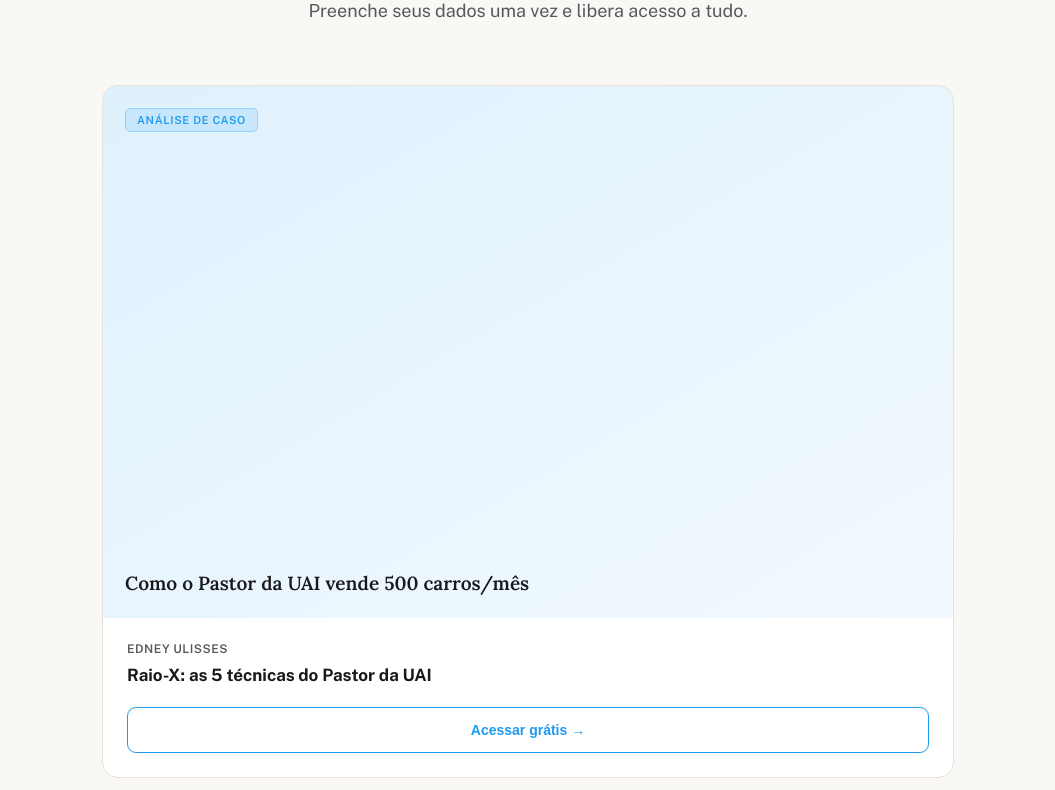
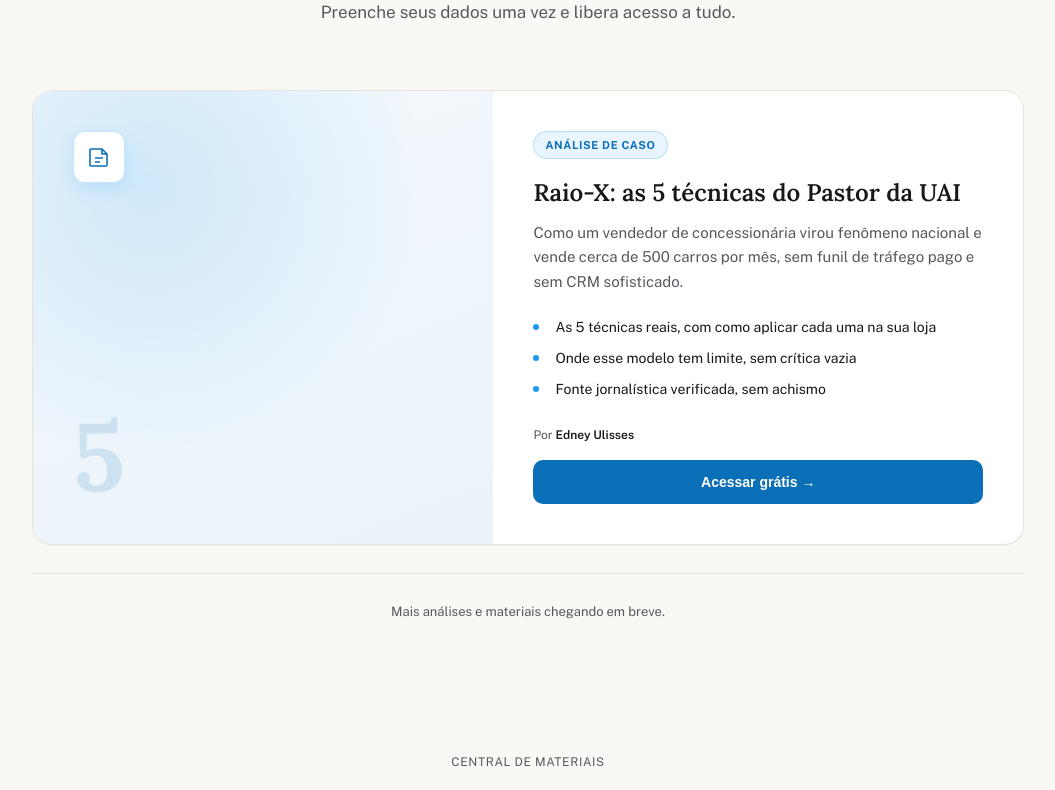
Before and after one commit to gridlabs002/centraldemateriais, a plain HTML site: page index.html in a window 1280 px wide. Shown: the part 200-990 px from the top of the page, without its empty margins (112-1167 px from the left). Drawn offline with nearby package versions, Linux system fonts and the light colour scheme.

Commit message:
Melhora visual do hub e ajusta contraste
Hero mais enxuto, material em destaque com card assimetrico em vez de
grid vazio com 1 item, nota "mais em breve" pra nao parecer quebrado.
Corrige contraste do azul (3:1 -> 5.3:1 com --accent-ink) em botoes e
textos, mantendo o azul claro so pra elementos decorativos.

```diff
--- a/index.html
+++ b/index.html
@@ -13,148 +13,225 @@
     --card: #FFFFFF;
     --ink: #17181A;
     --ink-soft: #55585E;
-    --accent: #1D9BF0;
+    --accent: #1D9BF0;       /* decorativo: ícones, tags, bordas, focus */
+    --accent-ink: #0B6FB8;   /* texto/botão sobre claro, AA (5.3:1) */
     --line: #E7E3DA;
+    --radius: 16px;
   }
   * { margin: 0; padding: 0; box-sizing: border-box; }
+  html { -webkit-font-smoothing: antialiased; }
   body {
     background: var(--bg);
     color: var(--ink);
     font-family: 'Public Sans', sans-serif;
+    line-height: 1.5;
   }
-  .hero {
-    max-width: 900px;
-    margin: 0 auto;
-    padding: 90px 24px 50px;
-    text-align: center;
-  }
+
+  .wrap { max-width: 1040px; margin: 0 auto; padding: 0 24px; }
+
+  /* HERO */
+  .hero { padding: 88px 24px 64px; }
+  .hero-inner { max-width: 640px; margin: 0 auto; text-align: center; }
   .hero .tag {
-    font-size: 13px;
+    display: inline-block;
+    font-size: 12px;
     letter-spacing: 0.08em;
     text-transform: uppercase;
-    color: var(--accent);
-    font-weight: 600;
-    margin-bottom: 18px;
+    color: var(--accent-ink);
+    font-weight: 700;
+    margin-bottom: 20px;
   }
   .hero h1 {
     font-family: 'Lora', serif;
     font-weight: 700;
-    font-size: clamp(34px, 5vw, 48px);
+    font-size: clamp(32px, 4.6vw, 44px);
     line-height: 1.2;
     margin-bottom: 16px;
     letter-spacing: -0.01em;
   }
   .hero p {
-    font-size: 18px;
+    font-size: 17px;
     color: var(--ink-soft);
-    max-width: 46ch;
+    max-width: 44ch;
     margin: 0 auto;
     line-height: 1.6;
   }
-  .grid {
-    max-width: 900px;
-    margin: 0 auto;
-    padding: 10px 24px 100px;
-    display: grid;
-    grid-template-columns: repeat(auto-fit, minmax(280px, 1fr));
-    gap: 24px;
+
+  /* MATERIAL EM DESTAQUE */
+  .featured {
+    max-width: 1040px;
+    margin: 0 auto 28px;
+    padding: 0 24px;
   }
-  .mat {
+  .featured-card {
     background: var(--card);
     border: 1px solid var(--line);
-    border-radius: 16px;
+    border-radius: 20px;
+    display: grid;
+    grid-template-columns: 1fr 1.15fr;
     overflow: hidden;
-    display: flex;
-    flex-direction: column;
-    transition: transform .25s ease, box-shadow .25s ease;
+    box-shadow: 0 1px 2px rgba(23,24,26,0.04);
+    transition: box-shadow .25s ease, transform .25s ease;
   }
-  .mat:hover { transform: translateY(-3px); box-shadow: 0 12px 28px rgba(23,24,26,0.08); }
-  .mat-cover {
-    aspect-ratio: 16/10;
-    background: linear-gradient(150deg, rgba(29,155,240,0.14), rgba(29,155,240,0.06));
+  .featured-card:hover { box-shadow: 0 16px 36px rgba(23,24,26,0.09); transform: translateY(-2px); }
+  .featured-visual {
+    position: relative;
+    background:
+      radial-gradient(circle at 25% 20%, rgba(29,155,240,0.16), transparent 55%),
+      linear-gradient(160deg, #F3F8FC, #EAF3FA);
+    padding: 40px;
     display: flex;
     flex-direction: column;
     justify-content: space-between;
-    padding: 22px;
+    min-height: 280px;
   }
-  .mat-type {
+  .featured-visual .icon {
+    width: 52px;
+    height: 52px;
+    border-radius: 12px;
+    background: #fff;
+    border: 1px solid rgba(29,155,240,0.25);
+    display: flex;
+    align-items: center;
+    justify-content: center;
+    box-shadow: 0 6px 16px rgba(29,155,240,0.14);
+  }
+  .featured-visual .icon svg { width: 24px; height: 24px; stroke: var(--accent-ink); fill: none; stroke-width: 1.6; }
+  .featured-visual .numeral {
+    font-family: 'Lora', serif;
+    font-weight: 700;
+    font-size: 96px;
+    line-height: 1;
+    color: rgba(11,111,184,0.14);
+  }
+  .featured-body {
+    padding: 40px;
+    display: flex;
+    flex-direction: column;
+  }
+  .featured-type {
+    display: inline-flex;
     align-self: flex-start;
     font-size: 11px;
     letter-spacing: 0.06em;
     text-transform: uppercase;
-    color: var(--accent);
-    background: rgba(29,155,240,0.12);
-    border: 1px solid rgba(29,155,240,0.28);
+    color: var(--accent-ink);
+    background: rgba(29,155,240,0.10);
+    border: 1px solid rgba(29,155,240,0.24);
     padding: 5px 11px;
-    border-radius: 5px;
-    font-weight: 600;
+    border-radius: 999px;
+    font-weight: 700;
+    margin-bottom: 18px;
   }
-  .mat-cover-title {
+  .featured-body h2 {
     font-family: 'Lora', serif;
     font-weight: 600;
-    font-size: 19px;
+    font-size: 24px;
     line-height: 1.3;
+    margin-bottom: 12px;
+  }
+  .featured-body > p {
+    font-size: 15px;
+    color: var(--ink-soft);
+    line-height: 1.65;
+    margin-bottom: 22px;
+  }
+  .featured-highlights {
+    list-style: none;
+    margin-bottom: 26px;
+    display: flex;
+    flex-direction: column;
+    gap: 10px;
+  }
+  .featured-highlights li {
+    font-size: 14px;
     color: var(--ink);
+    padding-left: 22px;
+    position: relative;
   }
-  .mat-body { padding: 24px; flex: 1; display: flex; flex-direction: column; }
-  .mat-marca {
+  .featured-highlights li::before {
+    content: "";
+    position: absolute;
+    left: 0;
+    top: 7px;
+    width: 6px;
+    height: 6px;
+    border-radius: 50%;
+    background: var(--accent);
+  }
+  .featured-marca {
     font-size: 12px;
-    letter-spacing: 0.04em;
-    text-transform: uppercase;
     color: var(--ink-soft);
-    font-weight: 600;
-    margin-bottom: 8px;
+    margin-top: auto;
+    margin-bottom: 16px;
   }
-  .mat-body h3 { font-size: 17px; line-height: 1.35; margin-bottom: 20px; }
+  .featured-marca strong { color: var(--ink); font-weight: 600; }
+
   .btn {
     display: inline-flex;
     align-items: center;
     justify-content: center;
     gap: 8px;
-    padding: 14px 20px;
-    border-radius: 9px;
+    padding: 14px 22px;
+    border-radius: 10px;
     font-size: 14px;
-    font-weight: 600;
+    font-weight: 700;
     text-decoration: none;
     cursor: pointer;
-    border: 1px solid var(--accent);
-    color: var(--accent);
-    background: transparent;
-    width: 100%;
-    margin-top: auto;
-    transition: background .2s;
+    border: none;
+    color: #fff;
+    background: var(--accent-ink);
+    transition: background .2s, transform .15s;
   }
-  .btn:hover { background: rgba(29,155,240,0.08); }
+  .btn:hover { background: #095a97; }
+  .btn:active { transform: scale(0.98); }
+
+  /* NOTA DE EM BREVE */
+  .em-breve {
+    max-width: 1040px;
+    margin: 8px auto 100px;
+    padding: 0 24px;
+  }
+  .em-breve p {
+    text-align: center;
+    font-size: 13px;
+    color: var(--ink-soft);
+    border-top: 1px solid var(--line);
+    padding-top: 28px;
+  }
 
   footer {
-    padding: 40px 24px 60px;
+    padding: 32px 24px 56px;
     text-align: center;
-    border-top: 1px solid var(--line);
   }
   footer p {
     font-size: 12px;
-    letter-spacing: 0.06em;
+    letter-spacing: 0.05em;
     text-transform: uppercase;
     color: var(--ink-soft);
+  }
+
+  @media (max-width: 720px) {
+    .featured-card { grid-template-columns: 1fr; }
+    .featured-visual { min-height: 160px; }
   }
 
   /* GATE MODAL */
   .gate-overlay { position: fixed; inset: 0; background: rgba(23,24,26,0.55); backdrop-filter: blur(4px); display: flex; align-items: center; justify-content: center; z-index: 999; opacity: 0; pointer-events: none; transition: opacity .2s; padding: 20px; }
   .gate-overlay.open { opacity: 1; pointer-events: auto; }
-  .gate-card { position: relative; width: 100%; max-width: 420px; background: var(--card); border: 1px solid var(--line); border-radius: 16px; padding: 36px 30px; box-shadow: 0 30px 70px rgba(23,24,26,0.25); }
+  .gate-card { position: relative; width: 100%; max-width: 420px; background: var(--card); border: 1px solid var(--line); border-radius: var(--radius); padding: 36px 30px; box-shadow: 0 30px 70px rgba(23,24,26,0.25); }
   .gate-close { position: absolute; top: 14px; right: 16px; background: none; border: none; color: var(--ink-soft); font-size: 22px; cursor: pointer; line-height: 1; }
-  .gate-tag { font-size: 11px; letter-spacing: 0.08em; text-transform: uppercase; color: var(--accent); font-weight: 600; margin-bottom: 12px; }
+  .gate-tag { font-size: 11px; letter-spacing: 0.08em; text-transform: uppercase; color: var(--accent-ink); font-weight: 700; margin-bottom: 12px; }
   .gate-title { font-family: 'Lora', serif; font-weight: 700; font-size: 22px; line-height: 1.3; margin-bottom: 10px; }
   .gate-sub { font-size: 14px; color: var(--ink-soft); margin-bottom: 22px; }
   .gate-form { display: flex; flex-direction: column; gap: 12px; }
   .gate-form input { background: var(--bg); border: 1px solid var(--line); border-radius: 8px; padding: 13px 15px; font-size: 14px; font-family: 'Public Sans', sans-serif; color: var(--ink); }
   .gate-form input::placeholder { color: var(--ink-soft); }
-  .gate-form input:focus { outline: none; border-color: var(--accent); }
-  .gate-form .btn { background: var(--accent); color: #fff; border: none; margin-top: 4px; }
-  .gate-form .btn:hover { background: #1a8bd9; }
+  .gate-form input:focus { outline: none; border-color: var(--accent-ink); }
+  .gate-form .btn { margin-top: 4px; width: 100%; }
   .gate-privacy { font-size: 11px; color: var(--ink-soft); text-align: center; margin-top: 14px; }
   .gate-thanks { display: none; text-align: center; padding: 10px 0; }
-  .gate-ico { font-size: 32px; color: var(--accent); margin-bottom: 12px; }
+  .gate-ico { font-size: 32px; color: var(--accent-ink); margin-bottom: 12px; }
   .gate-thanks h4 { font-family: 'Lora', serif; font-size: 19px; margin-bottom: 8px; }
   .gate-thanks p { font-size: 14px; color: var(--ink-soft); line-height: 1.6; }
 </style>
@@ -162,25 +239,38 @@
 <body>
 
 <section class="hero">
-  <div class="tag">Central de materiais</div>
-  <h1>Análises e materiais gratuitos</h1>
-  <p>Preenche seus dados uma vez e libera acesso a tudo.</p>
+  <div class="hero-inner">
+    <div class="tag">Central de materiais</div>
+    <h1>Análises e materiais gratuitos</h1>
+    <p>Preenche seus dados uma vez e libera acesso a tudo.</p>
+  </div>
 </section>
 
-<div class="grid">
-
-  <div class="mat">
-    <div class="mat-cover">
-      <div class="mat-type">Análise de caso</div>
-      <div class="mat-cover-title">Como o Pastor da UAI vende 500 carros/mês</div>
+<div class="featured">
+  <div class="featured-card">
+    <div class="featured-visual">
+      <div class="icon">
+        <svg viewBox="0 0 24 24"><path d="M4 4h11l5 5v11a1 1 0 0 1-1 1H4a1 1 0 0 1-1-1V5a1 1 0 0 1 1-1z"/><path d="M15 4v5h5"/><path d="M8 13h8M8 17h5"/></svg>
+      </div>
+      <div class="numeral">5</div>
     </div>
-    <div class="mat-body">
-      <div class="mat-marca">Edney Ulisses</div>
-      <h3>Raio-X: as 5 técnicas do Pastor da UAI</h3>
+    <div class="featured-body">
+      <div class="featured-type">Análise de caso</div>
+      <h2>Raio-X: as 5 técnicas do Pastor da UAI</h2>
+      <p>Como um vendedor de concessionária virou fenômeno nacional e vende cerca de 500 carros por mês, sem funil de tráfego pago e sem CRM sofisticado.</p>
+      <ul class="featured-highlights">
+        <li>As 5 técnicas reais, com como aplicar cada uma na sua loja</li>
+        <li>Onde esse modelo tem limite, sem crítica vazia</li>
+        <li>Fonte jornalística verificada, sem achismo</li>
+      </ul>
+      <div class="featured-marca">Por <strong>Edney Ulisses</strong></div>
       <button class="btn" onclick="abrirGate('Análise de caso','Raio-X: as 5 técnicas do Pastor da UAI','pastor-uai.html')">Acessar grátis →</button>
     </div>
   </div>
+</div>
 
+<div class="em-breve">
+  <p>Mais análises e materiais chegando em breve.</p>
 </div>
 
 <footer>
@@ -220,7 +310,7 @@
     document.getElementById('gateTag').textContent = tag;
     document.getElementById('gateTitle').textContent = titulo;
     document.getElementById('gateMaterial').value = titulo;
-    document.getElementById('gateSubject').value = 'Central de Materiais — Lead: ' + titulo;
+    document.getElementById('gateSubject').value = 'Central de Materiais - Lead: ' + titulo;
     document.getElementById('gateForm').style.display = '';
     document.getElementById('gateThanks').style.display = 'none';
     document.getElementById('gateOverlay').classList.add('open');
```
Also changed, not shown: pastor-uai.html (+3 -2 lines).
